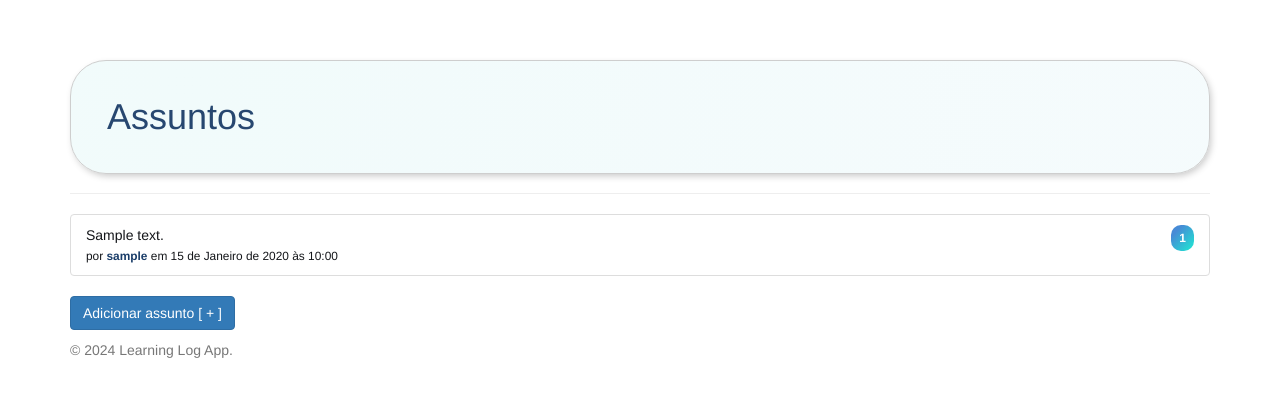
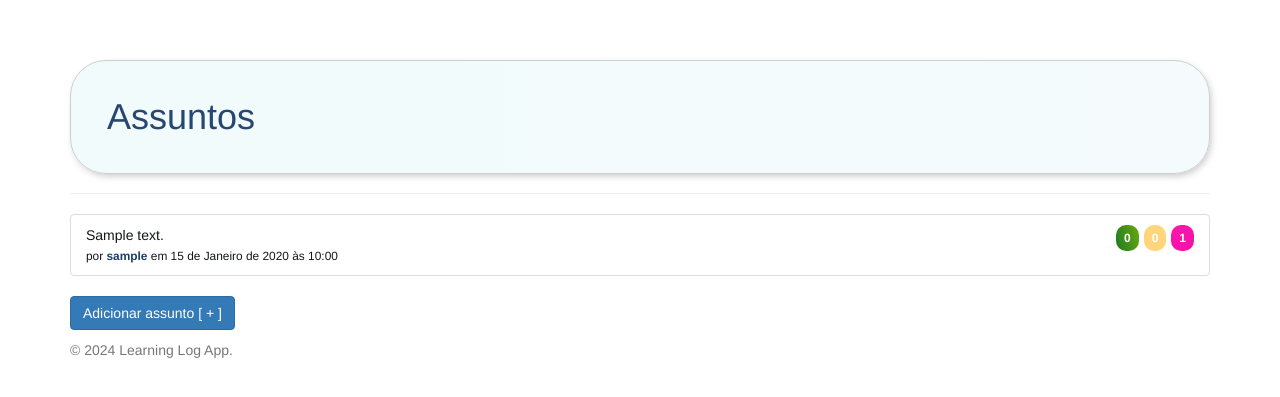
Before and after one commit to gsbad/learning-log, a Django app: page /assuntos/ in a window 1280 px wide. Shown: the part 51-448 px from the top of the page. Run offline with Django 5.2, Linux system fonts and the light colour scheme; tables that the repository leaves empty hold one stand-in row (values such as "Sample post"); some libraries are stand-ins or nearby versions.

Commit message:
criação das badges de contagem para o entrada.status na listagem geral de assuntos

```diff
--- a/learningLog/learningLogApp/static/learningLogApp/css/estilo.css
+++ b/learningLog/learningLogApp/static/learningLogApp/css/estilo.css
@@ -51,7 +51,7 @@
 }
 .list-link-assunto{
     display: inline-block;
-    width: 96%;
+    width: 89%;
 }
 .list-link-assunto a{
     display: inline-block;
@@ -62,6 +62,7 @@
 .badge{
     padding: 7px 8px;
     background-image: linear-gradient( 132.6deg,  rgba(71,139,214,1) 23.3%, rgba(37,216,211,1) 84.7% );
+    float: left;
 }
 span.label{
     display: inline-block;
--- a/learningLog/learningLogApp/templates/learningLogApp/assuntos.html
+++ b/learningLog/learningLogApp/templates/learningLogApp/assuntos.html
@@ -21,13 +21,17 @@
                 </div>
             </a>
             <!-- Cria um link para a página de detalhes do assunto, truncando o texto do assunto para 155 caracteres se necessário. -->
-            <span class="badge bg-primary rounded-pill">{{ assunto.entrada_set.all.count }}</span>
-            <!-- Exibe um badge com o número total de entradas associadas a este assunto, utilizando classes do Bootstrap para estilização. -->
+
+            <!-- Exibe badges com o número de entradas por status associadas a este assunto, utilizando classes do Bootstrap para estilização. -->
+            <span class="PD badge">{{ assunto.entradas_pendentes_count }}</span>
+            <span class="EP badge">{{ assunto.entradas_em_progresso_count }}</span>
+            <span class="FT badge">{{ assunto.entradas_feitas_count }}</span>
         </li>
     {% empty %}
-        <!-- Caso não existam assuntos, exibe uma mensagem informativa. -->
-        <li class="list-group-item">Nenhum assunto foi criado ainda.</li>
-    {% endfor %}
+    <!-- Caso não existam assuntos, exibe uma mensagem informativa. -->
+    <li class="list-group-item">Nenhum assunto foi criado ainda.</li>
+{% endfor %}
+
     </ul>
     <h3><a href="{% url 'learningLogApp:novo_assunto' %}" class="btn btn-primary">Adicionar assunto [ + ]</a></h3>
     <!-- Fornece um link para adicionar um novo assunto, estilizado com o Bootstrap. -->
--- a/learningLog/learningLogApp/views.py
+++ b/learningLog/learningLogApp/views.py
@@ -67,9 +67,18 @@
     Para usuários não autenticados, mostra apenas assuntos públicos.
     """
     if request.user.is_authenticated:
-        assuntos = Assunto.objects.filter(owner=request.user) | Assunto.objects.filter(public=True)
+        assuntos_query = Assunto.objects.filter(owner=request.user) | Assunto.objects.filter(public=True)
     else:
-        assuntos = Assunto.objects.filter(public=True)
+        assuntos_query = Assunto.objects.filter(public=True)
+
+    # Prepara os dados com contagens de status para cada assunto
+    assuntos = []
+    for assunto in assuntos_query:
+        assunto.entradas_pendentes_count = assunto.entrada_set.filter(status='PD').count()
+        assunto.entradas_em_progresso_count = assunto.entrada_set.filter(status='EP').count()
+        assunto.entradas_feitas_count = assunto.entrada_set.filter(status='FT').count()
+        assuntos.append(assunto)
+
     contexto = {'assuntos': assuntos}
     return render(request, 'learningLogApp/assuntos.html', contexto)
 
```
